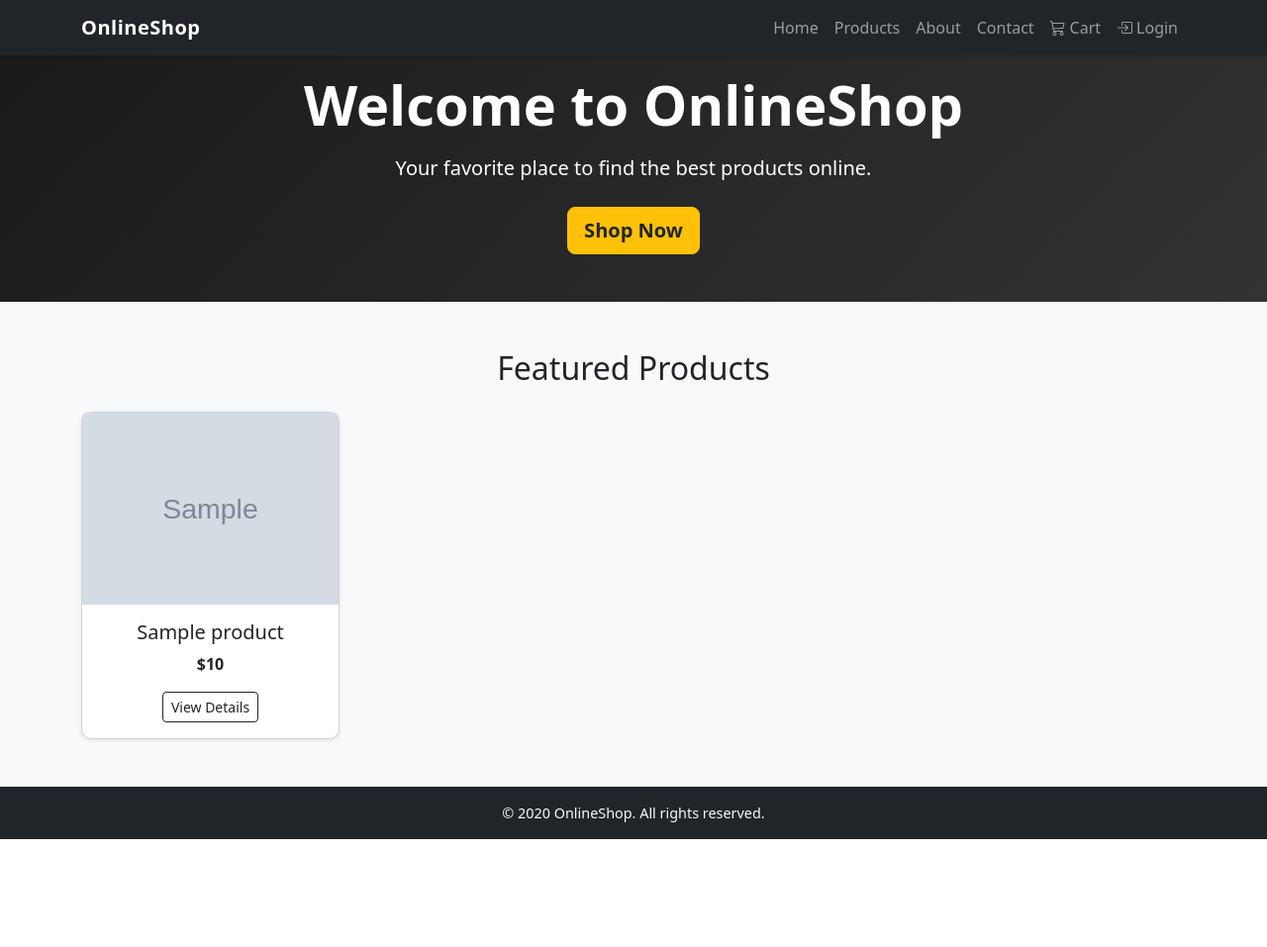
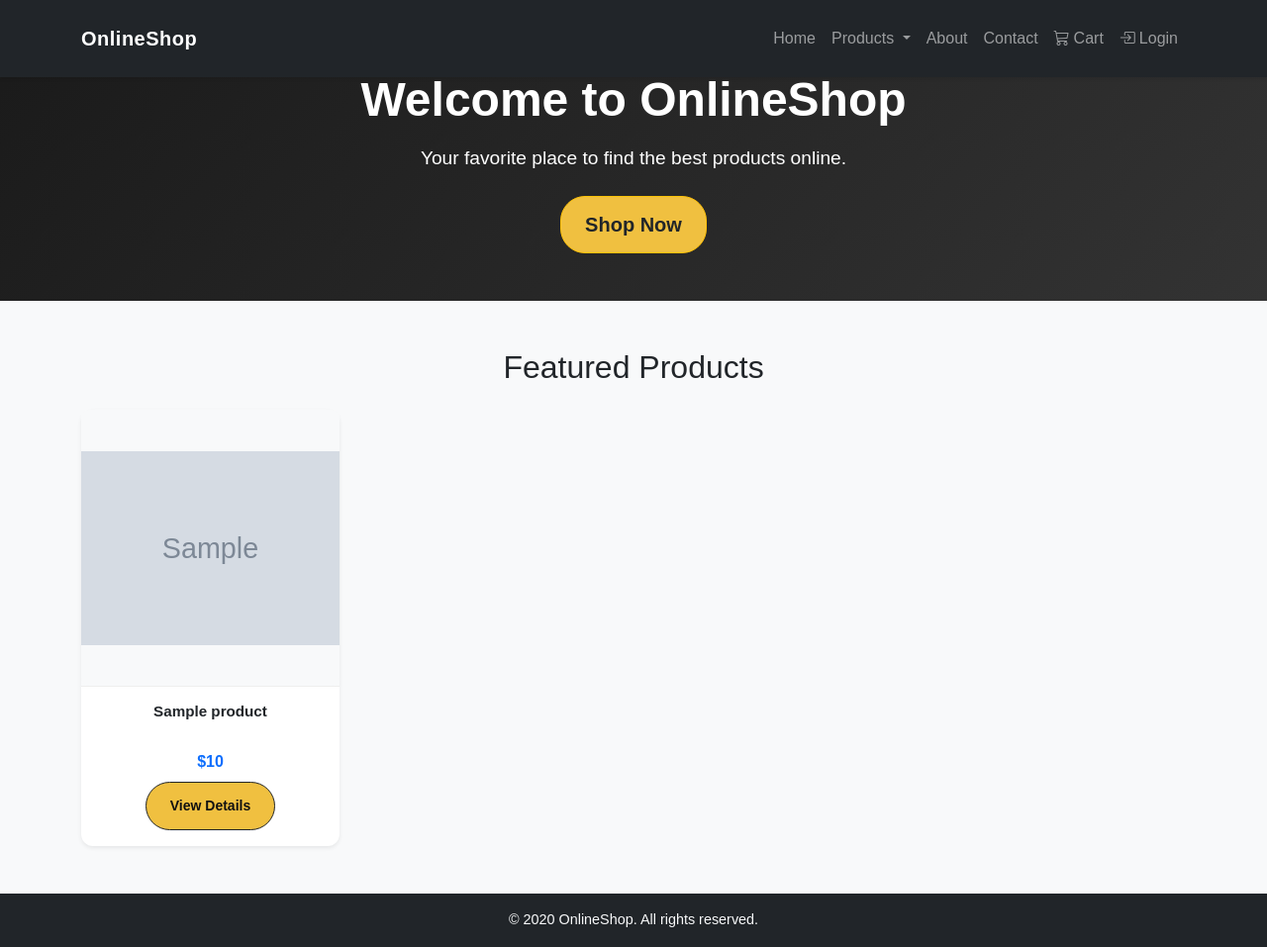
Before and after one commit to Zakjer/OnlineShop, a Django app: template shop/templates/homepage.html in a window 1280 px wide. Shown: the whole page at 99% size. Before the commit the page ends 848 px from the top, so only its background shows below. Run offline with Django 3.2, Linux system fonts and the light colour scheme; the template is opened without the code that fills it: most values are stand-ins (such as "Sample title", 1, 10 or a date in 2020); grey boxes marked "Sample" are stand-in pictures.

Commit message:
Updating homepage and navbar

```diff
--- a/OnlineShop/settings.py
+++ b/OnlineShop/settings.py
@@ -64,6 +64,7 @@
                 'django.template.context_processors.request',
                 'django.contrib.auth.context_processors.auth',
                 'django.contrib.messages.context_processors.messages',
+                'shop.context_processors.categories_context',
             ],
         },
     },
--- /dev/null
+++ b/shop/context_processors.py
@@ -0,0 +1,6 @@
+from .models import Category
+
+def categories_context(request):
+    return {
+        'categories': Category.objects.all()
+    }
--- a/shop/static/shop/css/base.css
+++ b/shop/static/shop/css/base.css
@@ -6,6 +6,7 @@
 
 body {
   background-color: #f8f9fa;
+  font-family: "Poppins", sans-serif;
 }
 
 .navbar-brand {
@@ -34,3 +35,27 @@
 .card-body h2 {
   font-weight: 600;
 }
+
+.product-img {
+  width: 100%;
+  max-height: 450px;
+  object-fit: contain;
+  background-color: #f8f9fa;
+  border-radius: 0.5rem;
+}
+
+.related-img {
+  width: 100%;
+  height: 220px;
+  object-fit: contain;
+  background-color: #f8f9fa;
+  border-radius: 0.5rem;
+}
+
+.product-thumb {
+  width: 100%;
+  height: 220px;
+  object-fit: contain;
+  background-color: #f8f9fa;
+  border-radius: 0.5rem;
+}
--- a/shop/static/shop/css/homepage.css
+++ b/shop/static/shop/css/homepage.css
@@ -2,7 +2,6 @@
   margin: 0;
   padding: 0;
   box-sizing: border-box;
-    font-family: "Poppins", sans-serif;
 }
 
 .navbar {
@@ -30,7 +29,6 @@
 .nav-links a:hover {
   color: #f0c040;
 }
-
 
 .hero {
   background: linear-gradient(to right, #0f0f0f, #2c2c2c);
@@ -65,49 +63,45 @@
   color: #111;
 }
 
-
-.featured {
-    padding: 3rem 2rem;
-    text-align: center;
+.image-wrapper {
+  width: 100%;
+  height: 280px;
+  display: flex;
+  align-items: center;
+  justify-content: center;
+  background-color: #f8f9fa;
+  border-bottom: 1px solid #eee;
+  border-radius: 0.5rem 0.5rem 0 0;
+  overflow: hidden;
 }
 
-.featured h2 {
-    font-size: 2rem;
-    margin-bottom: 2rem;
+.product-thumb {
+  width: 100%;
+  height: 100%;
+  object-fit: contain;
 }
 
-.product-grid {
-    display: grid;
-    grid-template-columns: repeat(auto-fit, minmax(250px, 1fr));
-    gap: 2rem;
+.card {
+  border-radius: 12px;
+  transition: transform 0.3s ease;
+  display: flex;
+  flex-direction: column;
 }
 
-.product-card {
-    background: #fff;
-    border-radius: 10px;
-    box-shadow: 0 2px 6px rgba(0, 0, 0, 0.15);
-    padding: 1rem;
-    transition: transform 0.3s ease;
-}
-
-.product-card:hover {
+.card:hover {
   transform: translateY(-5px);
 }
 
-.product-card img {
-    width: 100%;
-    height: 200px;
-    object-fit: cover;
-    border-radius: 10px;
+.card-body {
+  display: flex;
+  flex-direction: column;
+  justify-content: space-between;
+  flex-grow: 1;
 }
 
-.product-card h3 {
-    margin: 1rem 0 0.5rem;
-}
-
-.product-card p {
-    color: #333;
-    font-weight: 500;
+.card-title {
+  font-size: 0.95rem;
+  min-height: 40px;
 }
 
 footer {
--- a/shop/templates/base.html
+++ b/shop/templates/base.html
@@ -46,9 +46,45 @@
                 >Home</a
               >
             </li>
-            <li class="nav-item"><a class="nav-link" href="#">Products</a></li>
-            <li class="nav-item"><a class="nav-link" href="#">About</a></li>
-            <li class="nav-item"><a class="nav-link" href="#">Contact</a></li>
+            <li class="nav-item dropdown">
+              <a
+                class="nav-link dropdown-toggle {% if 'products' in request.path %}active{% endif %}"
+                href="#"
+                id="productsDropdown"
+                role="button"
+                data-bs-toggle="dropdown"
+                aria-expanded="false"
+              >
+                Products
+              </a>
+              <ul class="dropdown-menu" aria-labelledby="productsDropdown">
+                {% for category in categories %}
+                <li>
+                  <a
+                    class="dropdown-item"
+                    href="{% url 'products_by_category' category.id %}"
+                  >
+                    {{ category.name }}
+                  </a>
+                </li>
+                {% endfor %}
+              </ul>
+            </li>
+
+            <li class="nav-item">
+              <a
+                class="nav-link {% if request.path == '/about/' %}active{% endif %}"
+                href="{% url 'about' %}"
+                >About</a
+              >
+            </li>
+            <li class="nav-item">
+              <a
+                class="nav-link {% if request.path == '/contact/' %}active{% endif %}"
+                href="{% url 'contact' %}"
+                >Contact</a
+              >
+            </li>
 
             <li class="nav-item">
               <a
--- a/shop/templates/homepage.html
+++ b/shop/templates/homepage.html
@@ -5,12 +5,15 @@
 Home — OnlineShop
 {% endblock %}
 
+{% block extra_css %}
+<link rel="stylesheet" href="{% static 'shop/css/homepage.css' %}">
+{% endblock %}
+
 {% block main_class %}
 no-top-gap
 {% endblock %}
 
 {% block content %}
-
 <section
   class="hero text-center text-white py-5"
   style="background: linear-gradient(135deg, #1a1a1a, #333)"
@@ -33,30 +36,23 @@
     <div class="row g-4">
       {% for product in products %}
       <div class="col-12 col-sm-6 col-md-4 col-lg-3">
-        <div class="card h-100 shadow-sm">
-          {% if product.image %}
-          <img
-            src="{{ product.image.url }}"
-            class="card-img-top"
-            alt="{{ product.title }}"
-          />
-          {% else %}
-          <img
-            src="{% static 'shop/images/default.png' %}"
-            class="card-img-top"
-            alt="No image available"
-          />
-          {% endif %}
+        <div class="card h-100 shadow-sm border-0">
+          <div class="image-wrapper">
+            {% if product.image %}
+              <img src="{{ product.image.url }}" alt="{{ product.title }}" class="product-thumb">
+            {% else %}
+              <img src="{% static 'shop/images/default.png' %}" alt="No image available" class="product-thumb">
+            {% endif %}
+          </div>
 
-          <div class="card-body text-center">
-            <h5 class="card-title">{{ product.name }}</h5>
-            <p class="card-text fw-bold">${{ product.price }}</p>
-            <a
-              href="{% url 'product_detail' product.id %}"
-              class="btn btn-outline-dark btn-sm"
-            >
-              View Details
-            </a>
+          <div class="card-body text-center d-flex flex-column">
+            <h6 class="card-title fw-semibold mb-2">{{ product.title }}</h6>
+            <p class="card-text fw-bold text-primary mb-2">${{ product.price }}</p>
+            <div class="mt-auto">
+              <a href="{% url 'product_detail' product.id %}" class="btn btn-outline-dark btn-sm">
+                View Details
+              </a>
+            </div>
           </div>
         </div>
       </div>
--- a/shop/urls.py
+++ b/shop/urls.py
@@ -9,4 +9,7 @@
     path('login/', views.login_page, name='login'),
     path('logout/', views.logout_user, name='logout'),
     path('signup/', views.signup, name='signup'),
+    path('about/', views.about_view, name='about'),
+    path('contact/', views.contact_view, name='contact'),
+    path('products/<int:category_id>/', views.products_by_category, name='products_by_category'),
 ]
```
Also changed, not shown: shop/templates/about.html (added, +45 -0 lines), shop/templates/contact.html (added, +42 -0 lines), shop/templates/product_detail.html (+11 -2 lines), shop/templates/products.html (added, +41 -0 lines), shop/views.py (+14 -0 lines). Lines whose indentation alone changed are shown as unchanged.
